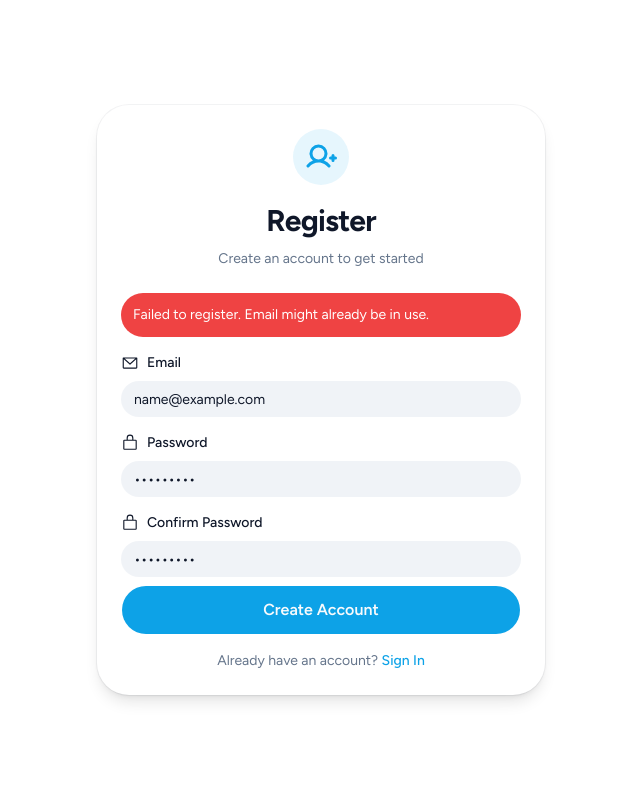
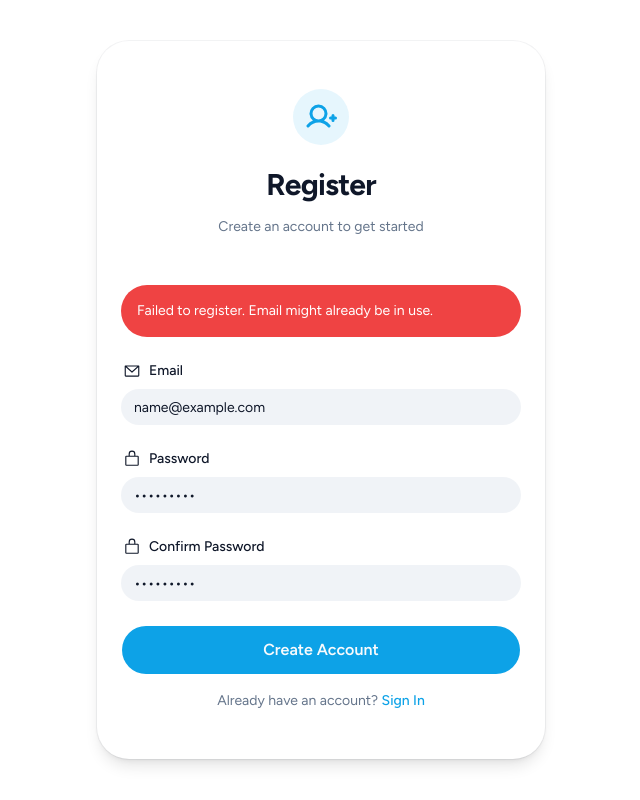
Before and after one commit to aamohmd/HackAI-2026-Project, a React (Vite) app in the folder frontend/: page /register in a window 1280 px wide. Both pictures are taken after typing "name@example.com", "Sample123", "Sample123" into the empty fields and a click on the button "Create Account". Shown: the whole page, without its empty margins (319-959 px from the left). Built offline with nearby package versions, Linux system fonts and the light colour scheme; no server answers.

Commit message:
feat: add padding and spacing guidelines and apply them to auth components

```diff
--- a/frontend/src/pages/Login.tsx
+++ b/frontend/src/pages/Login.tsx
@@ -46,7 +46,7 @@ export default function LoginPage() {
   return (
     <div className="flex items-center justify-center min-h-screen bg-background px-4 font-sans">
       <Card className="w-full max-w-md shadow-lg border-border/50">
-        <CardHeader className="space-y-1">
+        <CardHeader className="space-y-2 p-6">
           <div className="flex justify-center mb-2">
             <div className="p-3 bg-primary/10 rounded-full text-primary">
               <SignIn size={32} weight="bold" />
@@ -58,14 +58,14 @@ export default function LoginPage() {
           </CardDescription>
         </CardHeader>
         <form onSubmit={handleSubmit(onSubmit)}>
-          <CardContent className="space-y-4">
+          <CardContent className="space-y-6 p-6 pt-0">
             {error && (
-              <div className="p-3 text-sm text-white bg-destructive rounded-md animate-in fade-in slide-in-from-top-1">
+              <div className="p-4 text-sm text-white bg-destructive rounded-md animate-in fade-in slide-in-from-top-1">
                 {error}
               </div>
             )}
             <div className="space-y-2">
-              <label htmlFor="email" className="text-sm font-medium flex items-center gap-2">
+              <label htmlFor="email" className="text-sm font-medium flex items-center gap-2 px-0.5">
                 <EnvelopeSimple size={18} /> Email
               </label>
               <Input
@@ -76,11 +76,11 @@ export default function LoginPage() {
                 className={errors.email ? 'border-destructive focus-visible:ring-destructive' : 'focus-visible:ring-primary'}
               />
               {errors.email && (
-                <p className="text-xs text-destructive mt-1">{errors.email.message}</p>
+                <p className="text-xs text-destructive mt-1.5 px-0.5">{errors.email.message}</p>
               )}
             </div>
             <div className="space-y-2">
-              <label htmlFor="password" className="text-sm font-medium flex items-center gap-2">
+              <label htmlFor="password" className="text-sm font-medium flex items-center gap-2 px-0.5">
                 <LockSimple size={18} /> Password
               </label>
               <Input
@@ -91,11 +91,11 @@ export default function LoginPage() {
                 className={errors.password ? 'border-destructive focus-visible:ring-destructive' : 'focus-visible:ring-primary'}
               />
               {errors.password && (
-                <p className="text-xs text-destructive mt-1">{errors.password.message}</p>
+                <p className="text-xs text-destructive mt-1.5 px-0.5">{errors.password.message}</p>
               )}
             </div>
           </CardContent>
-          <CardFooter className="flex flex-col space-y-4 pt-2">
+          <CardFooter className="flex flex-col space-y-4 p-6 pt-0">
             <Button type="submit" className="w-full text-base font-semibold py-6" disabled={isLoading}>
               {isLoading ? 'Processing...' : 'Sign In'}
             </Button>
--- a/frontend/src/pages/Register.tsx
+++ b/frontend/src/pages/Register.tsx
@@ -50,7 +50,7 @@ export default function RegisterPage() {
   return (
     <div className="flex items-center justify-center min-h-screen bg-background px-4 font-sans">
       <Card className="w-full max-w-md shadow-lg border-border/50">
-        <CardHeader className="space-y-1">
+        <CardHeader className="space-y-2 p-6">
           <div className="flex justify-center mb-2">
             <div className="p-3 bg-primary/10 rounded-full text-primary">
               <UserPlus size={32} weight="bold" />
@@ -62,14 +62,14 @@ export default function RegisterPage() {
           </CardDescription>
         </CardHeader>
         <form onSubmit={handleSubmit(onSubmit)}>
-          <CardContent className="space-y-4">
+          <CardContent className="space-y-6 p-6 pt-0">
             {error && (
-              <div className="p-3 text-sm text-white bg-destructive rounded-md animate-in fade-in slide-in-from-top-1">
+              <div className="p-4 text-sm text-white bg-destructive rounded-md animate-in fade-in slide-in-from-top-1">
                 {error}
               </div>
             )}
             <div className="space-y-2">
-              <label htmlFor="email" className="text-sm font-medium flex items-center gap-2">
+              <label htmlFor="email" className="text-sm font-medium flex items-center gap-2 px-0.5">
                 <EnvelopeSimple size={18} /> Email
               </label>
               <Input
@@ -80,11 +80,11 @@ export default function RegisterPage() {
                 className={errors.email ? 'border-destructive focus-visible:ring-destructive' : 'focus-visible:ring-primary'}
               />
               {errors.email && (
-                <p className="text-xs text-destructive mt-1">{errors.email.message}</p>
+                <p className="text-xs text-destructive mt-1.5 px-0.5">{errors.email.message}</p>
               )}
             </div>
             <div className="space-y-2">
-              <label htmlFor="password" className="text-sm font-medium flex items-center gap-2">
+              <label htmlFor="password" className="text-sm font-medium flex items-center gap-2 px-0.5">
                 <LockSimple size={18} /> Password
               </label>
               <Input
@@ -95,11 +95,11 @@ export default function RegisterPage() {
                 className={errors.password ? 'border-destructive focus-visible:ring-destructive' : 'focus-visible:ring-primary'}
               />
               {errors.password && (
-                <p className="text-xs text-destructive mt-1">{errors.password.message}</p>
+                <p className="text-xs text-destructive mt-1.5 px-0.5">{errors.password.message}</p>
               )}
             </div>
             <div className="space-y-2">
-              <label htmlFor="confirmPassword" className="text-sm font-medium flex items-center gap-2">
+              <label htmlFor="confirmPassword" className="text-sm font-medium flex items-center gap-2 px-0.5">
                 <LockSimple size={18} /> Confirm Password
               </label>
               <Input
@@ -110,11 +110,11 @@ export default function RegisterPage() {
                 className={errors.confirmPassword ? 'border-destructive focus-visible:ring-destructive' : 'focus-visible:ring-primary'}
               />
               {errors.confirmPassword && (
-                <p className="text-xs text-destructive mt-1">{errors.confirmPassword.message}</p>
+                <p className="text-xs text-destructive mt-1.5 px-0.5">{errors.confirmPassword.message}</p>
               )}
             </div>
           </CardContent>
-          <CardFooter className="flex flex-col space-y-4 pt-2">
+          <CardFooter className="flex flex-col space-y-4 p-6 pt-0">
             <Button type="submit" className="w-full text-base font-semibold py-6" disabled={isLoading}>
               {isLoading ? 'Creating account...' : 'Create Account'}
             </Button>
```
Also changed, not shown: 1 other file (tests, documents, lock files or other folders).
